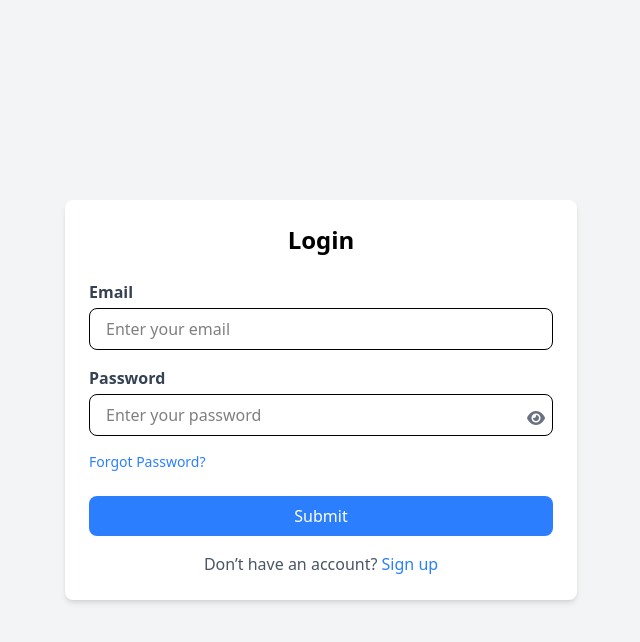
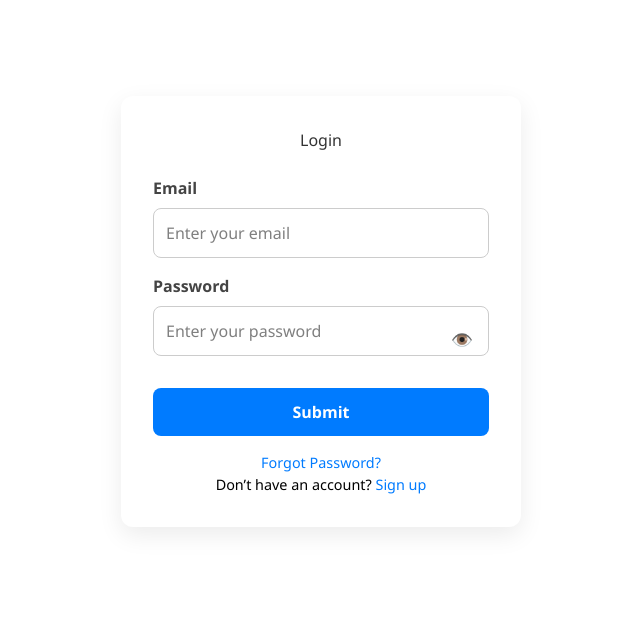
Before and after one commit to PavanKumarN21/Water-Quality, a React (Vite) app in the folder client/: page / in a window 1280 px wide. Shown: the top 642 px of the page, without its empty margins (319-959 px from the left). Built offline with nearby package versions, Linux system fonts and the light colour scheme.

Commit message:
Update login styles and backend CORS settings

```diff
--- a/client/src/App.jsx
+++ b/client/src/App.jsx
@@ -1,6 +1,9 @@
 import React from 'react';
 import { BrowserRouter, Routes, Route } from 'react-router-dom';
 import { ToastContainer } from 'react-toastify';
+import './index.css';
+import './App.css';
+
 
 // Pages
 import Login from './pages/Login';
--- /dev/null
+++ b/client/src/pages/Login.css
@@ -0,0 +1,98 @@
+.login-container {
+  max-width: 400px;
+  margin: 4rem auto;
+  padding: 2rem;
+  background-color: #ffffff;
+  border-radius: 12px;
+  box-shadow: 0 8px 24px rgba(0, 0, 0, 0.08);
+  text-align: left;
+  font-family: 'Segoe UI', Tahoma, Geneva, Verdana, sans-serif;
+}
+
+.login-container h2 {
+  margin-bottom: 1.5rem;
+  color: #333333;
+  text-align: center;
+}
+
+.login-container label {
+  display: block;
+  margin-bottom: 0.5rem;
+  font-weight: 600;
+  color: #444;
+}
+
+.login-container input[type="email"],
+.login-container input[type="password"],
+.login-container input[type="text"] {
+  width: 100%;
+  padding: 0.75rem;
+  margin-bottom: 1rem;
+  border: 1px solid #ccc;
+  border-radius: 8px;
+  box-sizing: border-box;
+  font-size: 1rem;
+  transition: border-color 0.3s ease;
+}
+
+.login-container input:focus {
+  border-color: #007bff;
+  outline: none;
+}
+
+.password-toggle {
+  position: relative;
+  display: flex;
+  align-items: center;
+  margin-bottom: 1rem;
+}
+
+.password-toggle input {
+  flex: 1;
+}
+
+.password-toggle .toggle-icon {
+  position: absolute;
+  right: 1rem;
+  cursor: pointer;
+  font-size: 1.1rem;
+}
+
+.error-message {
+  color: red;
+  font-size: 0.9rem;
+  margin-bottom: 1rem;
+  text-align: center;
+}
+
+.login-container button {
+  width: 100%;
+  padding: 0.75rem;
+  background-color: #007bff;
+  color: white;
+  border: none;
+  border-radius: 8px;
+  font-size: 1rem;
+  font-weight: 600;
+  cursor: pointer;
+  transition: background-color 0.3s ease;
+}
+
+.login-container button:hover {
+  background-color: #0056b3;
+}
+
+.login-container .links {
+  text-align: center;
+  margin-top: 1rem;
+  font-size: 0.9rem;
+}
+
+.login-container .links a {
+  color: #007bff;
+  text-decoration: none;
+}
+
+.login-container .links a:hover {
+  text-decoration: underline;
+}
--- a/client/src/pages/Login.jsx
+++ b/client/src/pages/Login.jsx
@@ -1,6 +1,7 @@
 import React, { useState } from 'react';
 import { useNavigate, Link } from 'react-router-dom';
 import axios from 'axios';
+import './Login.css'; // ✅ Import custom CSS
 
 const Login = () => {
     const [email, setEmail] = useState('');
@@ -24,14 +25,12 @@ const Login = () => {
                 { withCredentials: true }
             );
 
-            console.log("Response Data:", response.data);
-
             if (response.data.success) {
                 localStorage.setItem('token', response.data.token);
                 const user = response.data.user;
-                if (!user) {
-                    throw new Error("User data is missing from the response");
-                }
+
+                if (!user) throw new Error("User data is missing from the response");
+
                 localStorage.setItem('userId', user._id);
                 localStorage.setItem('role', user.role);
                 localStorage.setItem('loggedin', JSON.stringify(true));
@@ -64,65 +63,43 @@ const Login = () => {
     };
 
     return (
-        <div className="min-h-screen flex items-center justify-center bg-gray-100 px-4">
-            <div className="w-full max-w-sm md:max-w-md lg:max-w-lg bg-white shadow-md rounded-lg p-6">
-                <h2 className="text-2xl font-bold text-center mb-6">Login</h2>
-                {error && <p className="text-red-500 text-center">{error}</p>}
+        <div className="login-container">
+            <h2>Login</h2>
+
+            {error && <p className="error-message">{error}</p>}
+
             <form onSubmit={handleLogin}>
-                    <div className="mb-4">
-                        <label htmlFor="email" className="block text-gray-700 font-bold mb-1">
-                            Email
-                        </label>
+                <label htmlFor="email">Email</label>
                 <input
                     type="email"
                     id="email"
-                            className="w-full px-4 py-2 border rounded-lg focus:outline-none focus:ring-2 focus:ring-blue-500"
-                            placeholder="Enter your email"
                     value={email}
                     onChange={(e) => setEmail(e.target.value)}
                     required
+                    placeholder="Enter your email"
                 />
-                    </div>
-                    <div className="mb-4 relative">
-                        <label htmlFor="password" className="block text-gray-700 font-bold mb-1">
-                            Password
-                        </label>
+
+                <label htmlFor="password">Password</label>
+                <div className="password-toggle">
                     <input
                         type={passwordVisible ? 'text' : 'password'}
                         id="password"
-                            className="w-full px-4 py-2 border rounded-lg focus:outline-none focus:ring-2 focus:ring-blue-500"
-                            placeholder="Enter your password"
                         value={password}
                         onChange={(e) => setPassword(e.target.value)}
                         required
+                        placeholder="Enter your password"
                     />
-                        <button
-                            type="button"
-                            onClick={togglePasswordVisibility}
-                            className="absolute right-2 top-10 text-gray-500 hover:text-gray-700"
-                        >
-                            {passwordVisible ? <i className="fas fa-eye-slash"></i> : <i className="fas fa-eye"></i>}
-                        </button>
+                    <span className="toggle-icon" onClick={togglePasswordVisibility}>
+                        {passwordVisible ? '🙈' : '👁️'}
+                    </span>
                 </div>
-                    <div className="flex justify-between items-center mb-6">
-                        <button
-                            type="button"
-                            className="text-blue-500 text-sm hover:underline"
-                        >
-                            Forgot Password?
-                        </button>
-                    </div>
-                    <button
-                        type="submit"
-                        className="w-full bg-blue-500 text-white py-2 px-4 rounded-lg hover:bg-blue-600"
-                    >
-                        Submit
-                    </button>
+
+                <button type="submit">Submit</button>
             </form>
-                {/* ✅ Added sign up link */}
-                <p className="mt-4 text-center text-gray-600">
-                    Don’t have an account? <Link to="/register" className="text-blue-500 hover:underline">Sign up</Link>
-                </p>
+
+            <div className="links">
+                <Link to="/forgot">Forgot Password?</Link><br />
+                Don’t have an account? <Link to="/register">Sign up</Link>
             </div>
         </div>
     );
```
Also changed, not shown: client/package.json (+5 -6 lines). Lines whose indentation alone changed are shown as unchanged.
